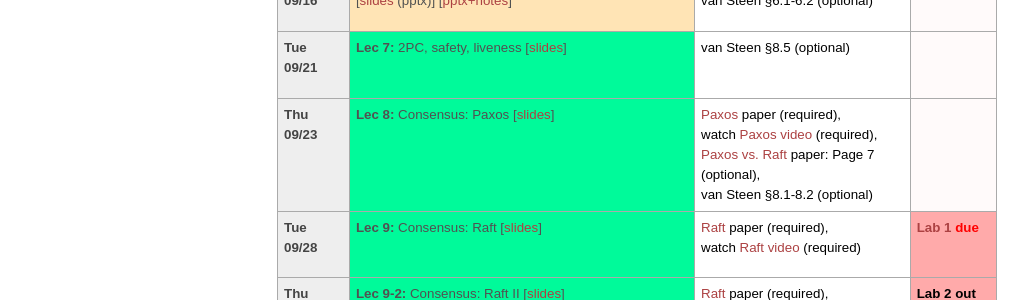
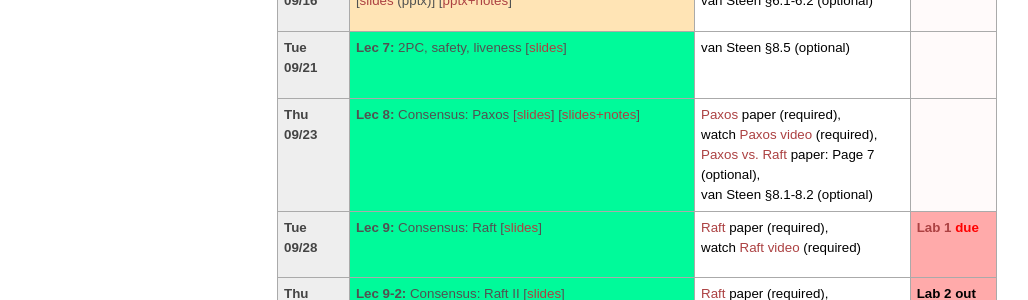
Before and after one commit to tddg/cs475-fall21, a Jekyll site: the page built from schedule.md, in a window 1280 px wide and 900 px high, scrolled down 637 px. Shown: the part 153-453 px from the top of the window, without its empty margins (3-1031 px from the left). Built offline with Jekyll 4.4.1, drawn with Linux system fonts in a browser that asks for light colours.

Commit message:
added lec8 notes

```diff
--- a/schedule.md
+++ b/schedule.md
@@ -223,7 +223,7 @@ The course schedule is tentative and subject to change\*.
 <tr> <!-- week of Sep 20 -->
   <td id="2021-09-23" class="date"><b>Thu 09/23</b></td>
   <td class="fault-tolerance">
-		<b>Lec 8:</b> Consensus: Paxos [<a href="./public/lecs/paxos.pdf">slides</a>]
+		<b>Lec 8:</b> Consensus: Paxos [<a href="./public/lecs/paxos.pdf">slides</a>] [<a href="./public/lecs/paxos+notes.pdf">slides+notes</a>]
   </td>
   <td class="reading">
 		<a href="./public/papers/paxos_simple.pdf">Paxos</a> paper (required),<br/>
```
Also changed, not shown: 1 other file.
